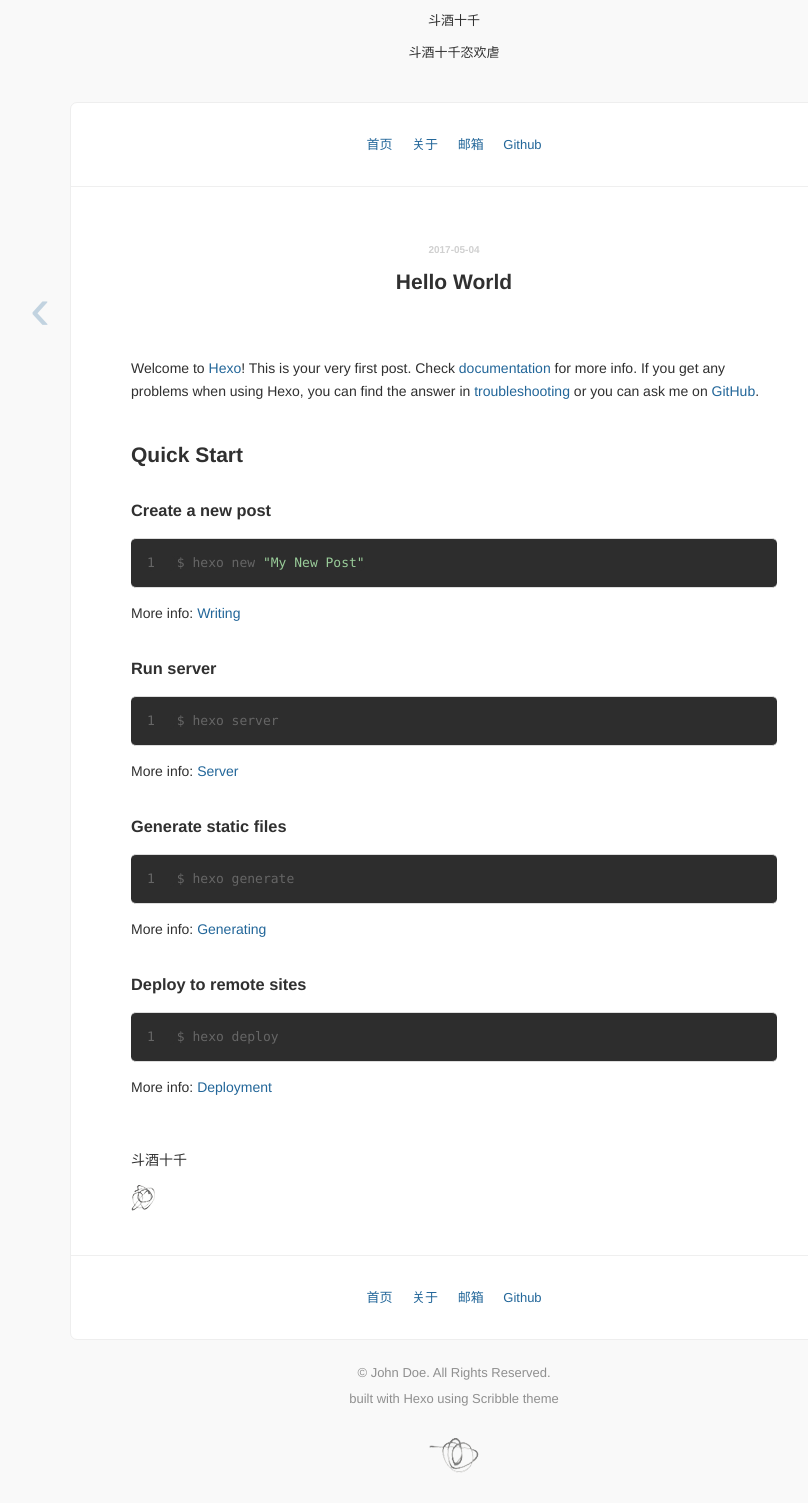
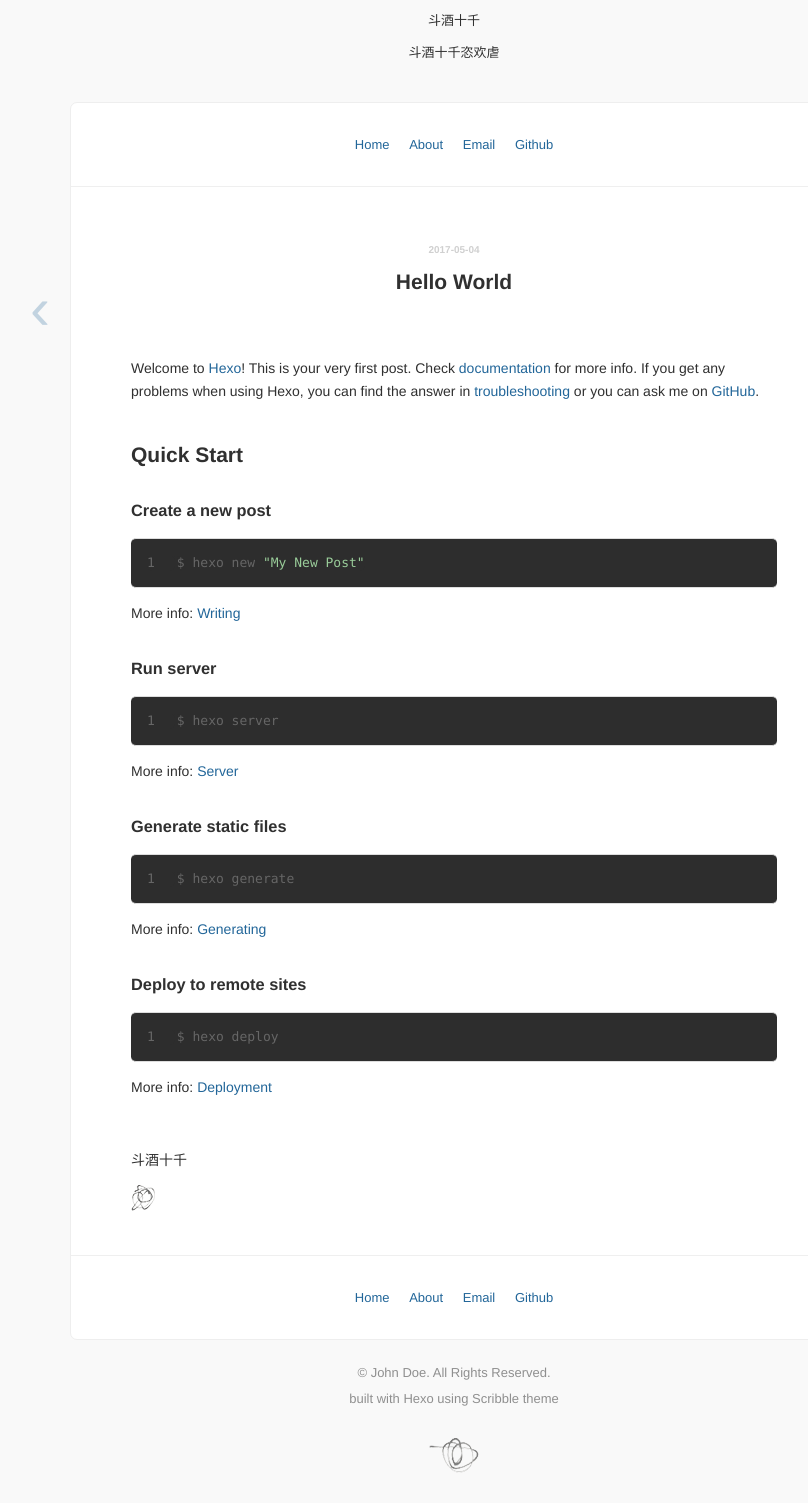
Before and after one commit to shaonianxiaoxin/shaonianxiaoxin.github.io, a plain HTML site: page 2017/05/04/hello-world/index.html in a window 1280 px wide. Shown: the part 101-1604 px from the top of the page, without its empty margins (186-994 px from the left). Drawn offline with Linux system fonts and the light colour scheme.

Commit message:
Site updated: 2017-05-06 20:32:36

```diff
--- a/2017/05/04/hello-world/index.html
+++ b/2017/05/04/hello-world/index.html
@@ -23,11 +23,11 @@
     <div id='container'>
       <div class='block'>
 
-    <a class='main' href='/'>首页</a>
+    <a class='main' href='/'>Home</a>
 
-    <a class='main' href='/'>关于</a>
+    <a class='main' href='/'>About</a>
 
-    <a class='main' href='/'>邮箱</a>
+    <a class='main' href='/'>Email</a>
 
     <a class='main' href='https://github.com/shaonianxiaoxin'>Github</a>
 
@@ -69,11 +69,11 @@
 
       <div class='block'>
 
-    <a class='main' href='/'>首页</a>
+    <a class='main' href='/'>Home</a>
 
-    <a class='main' href='/'>关于</a>
+    <a class='main' href='/'>About</a>
 
-    <a class='main' href='/'>邮箱</a>
+    <a class='main' href='/'>Email</a>
 
     <a class='main' href='https://github.com/shaonianxiaoxin'>Github</a>
 
```
Also changed, not shown: 2017/05/05/将进酒/index.html (+6 -6 lines), archives/2017/05/index.html (+3 -3 lines), archives/2017/index.html (+3 -3 lines), archives/index.html (+3 -3 lines), index.html (+3 -3 lines).
